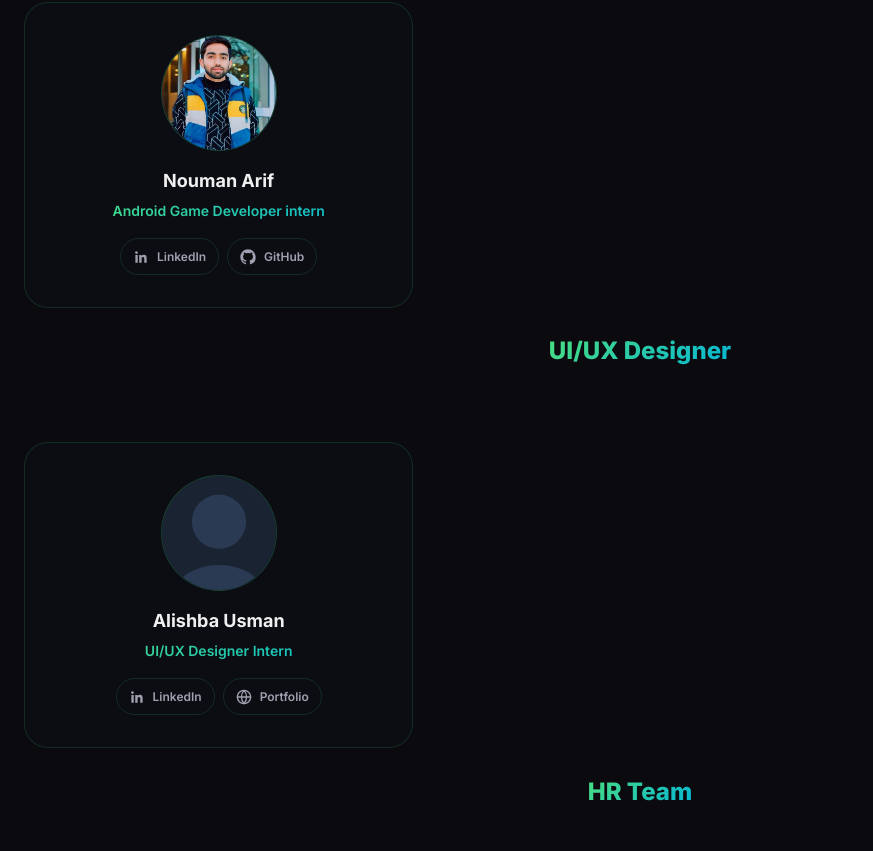
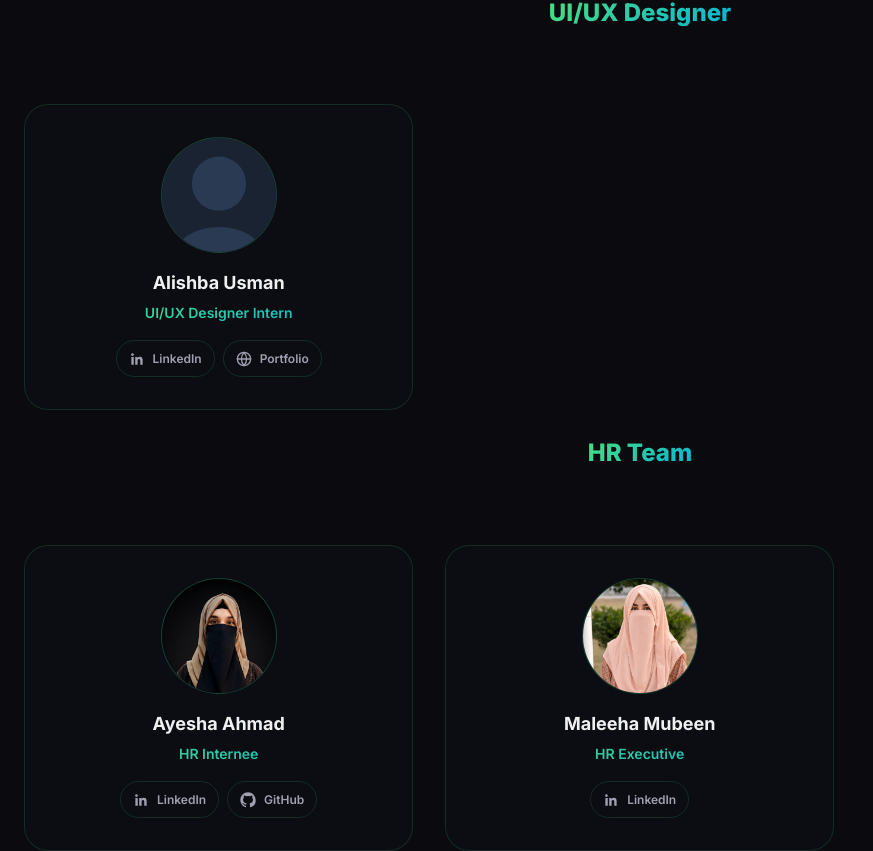
Before and after one commit to Nexappra/Nexappra_new.com, a React (Vite) app in the folder Nexappra/: page /about in a window 1280 px wide. Shown: the part 3110-3961 px from the top of the page, without its empty margins (0-873 px from the left). Built offline with nearby package versions, Linux system fonts and the light colour scheme.

Commit message:
changed HR info

```diff
--- a/Nexappra/src/components/TeamMembers.jsx
+++ b/Nexappra/src/components/TeamMembers.jsx
@@ -65,7 +65,6 @@ const AVATAR_MAP = {
   "Maleeha Mubeen": "/team/maleeha-mubeen.jpg",
   "Muhammad Fakhar": "/team/muhammad-fakhar.jpg",
   "Muhammad Umair": "/team/muhammad-umair.jpg",
-  "Nouman Arif": "/team/nouman-arif.jpg",
   "Syeda Ghania Shahzad": "/team/syeda-ghania-shahzad.jpg",
   "Tashfeen Liaquat": "/team/tashfeen-liaquat.jpg",
 };
@@ -225,14 +224,6 @@ const TEAM_CATEGORIES = [
         linkedin: "https://smartlnks.com/JgOB",
         github: "https://github.com/mtashfeen-git",
       },
-      {
-        name: "Nouman Arif",
-        role: "Android Game Developer intern",
-        gender: "male",
-        type: "Internship",
-        linkedin: "https://www.linkedin.com/in/nouman-arif-197a30316/",
-        github: "https://github.com/Nomix95",
-      },
     ],
   },
   {
@@ -252,15 +243,15 @@ const TEAM_CATEGORIES = [
     members: [
       {
         name: "Ayesha Ahmad",
-        role: "HR Manager",
+        role: "HR Internee",
         gender: "female",
-        type: "Full Time",
+        type: "Internship",
         linkedin: "https://www.linkedin.com/in/ayesha-ahmad-6b757b3b5/",
         github: "https://github.com/ayeshaahmad1609",
       },
       {
         name: "Maleeha Mubeen",
-        role: "HR Associate",
+        role: "HR Executive",
         gender: "female",
         type: "Full Time",
         linkedin: "https://www.linkedin.com/in/maleeha-mubeen-9a4688408",
```
Also changed, not shown: Nexappra/public/team/maleeha-mubeen.jpg, Nexappra/public/team/nouman-arif.jpg (deleted).
